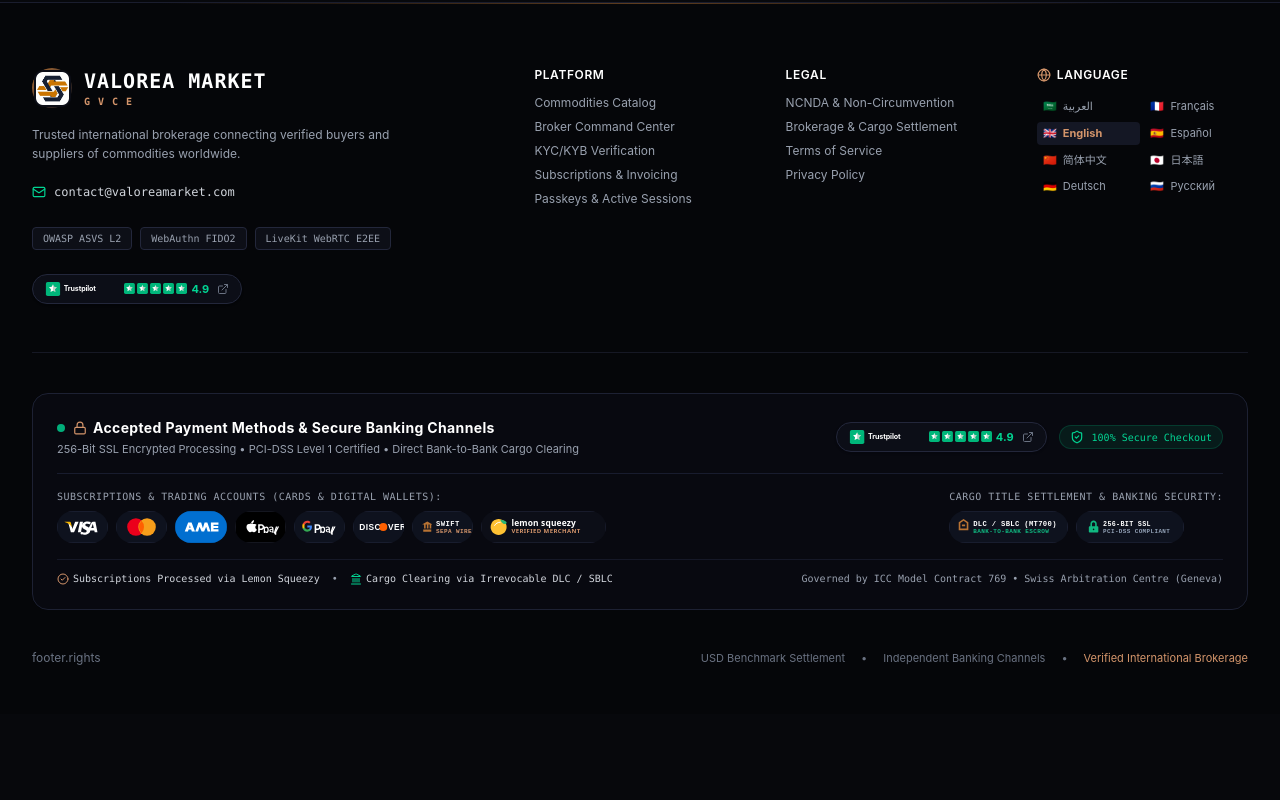
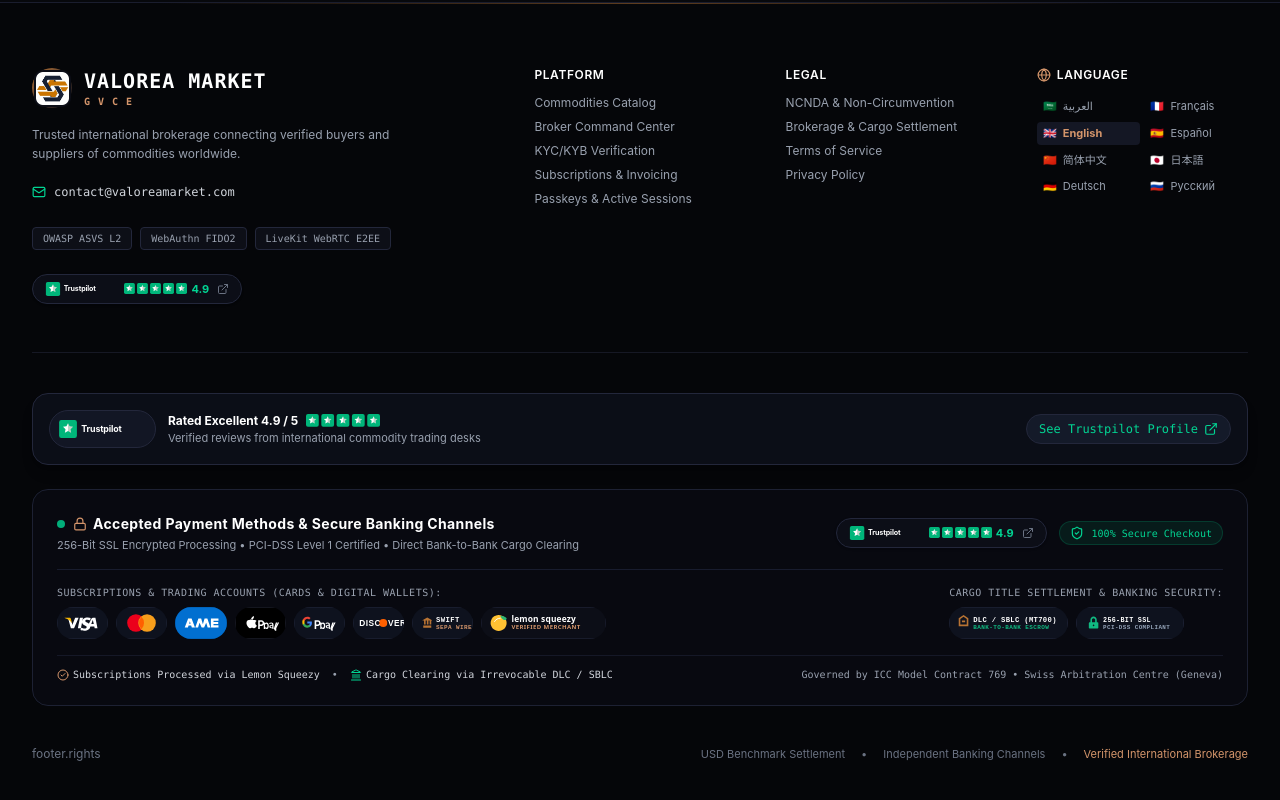
Before and after one commit to nanteparis-debug/valoreamarket, a Next.js app: page /en in a window 1280 px wide. Shown: the part 7055-7855 px from the top of the page. Before the commit the page ends 7769 px from the top, so only its background shows below. Built offline with nearby package versions, Linux system fonts and the light colour scheme; no server answers.

Commit message:
feat(footer): add prominent Trustpilot verified reviews showcase banner in footer

```diff
--- a/src/components/landing/animated-footer.tsx
+++ b/src/components/landing/animated-footer.tsx
@@ -202,8 +202,13 @@ export function AnimatedFooter({
           </div>
         </div>
 
+        {/* Official Trustpilot Verified Ratings & Reviews Showcase Banner */}
+        <div className="pt-10">
+          <TrustpilotBadge locale={currentLocale} variant="card" />
+        </div>
+
         {/* Accepted Payment & Settlement Methods Strip (World-Class B2B & Retail Badges) */}
-        <div className="pt-10 pb-4">
+        <div className="pt-6 pb-4">
           <PaymentMethodsStrip locale={currentLocale} />
         </div>
 
```
